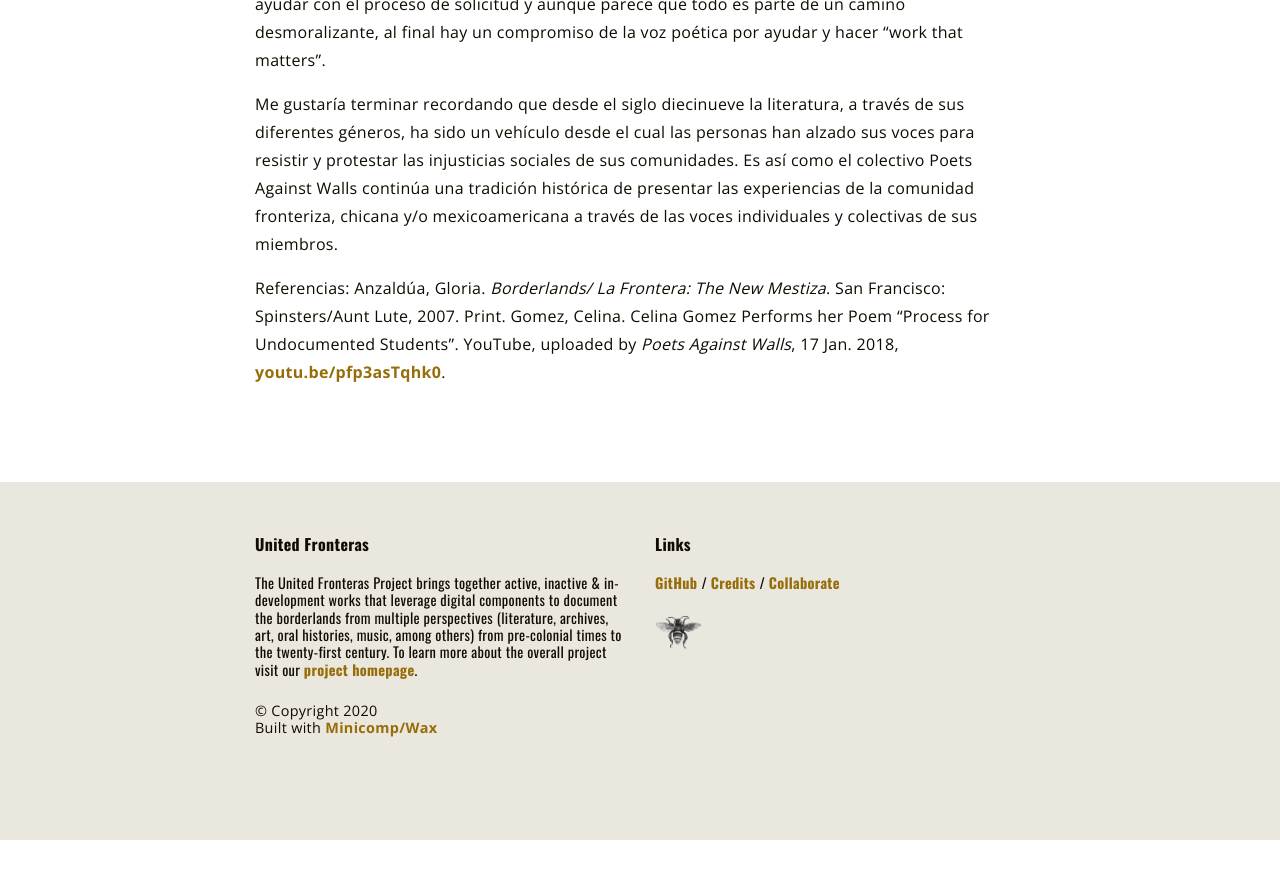
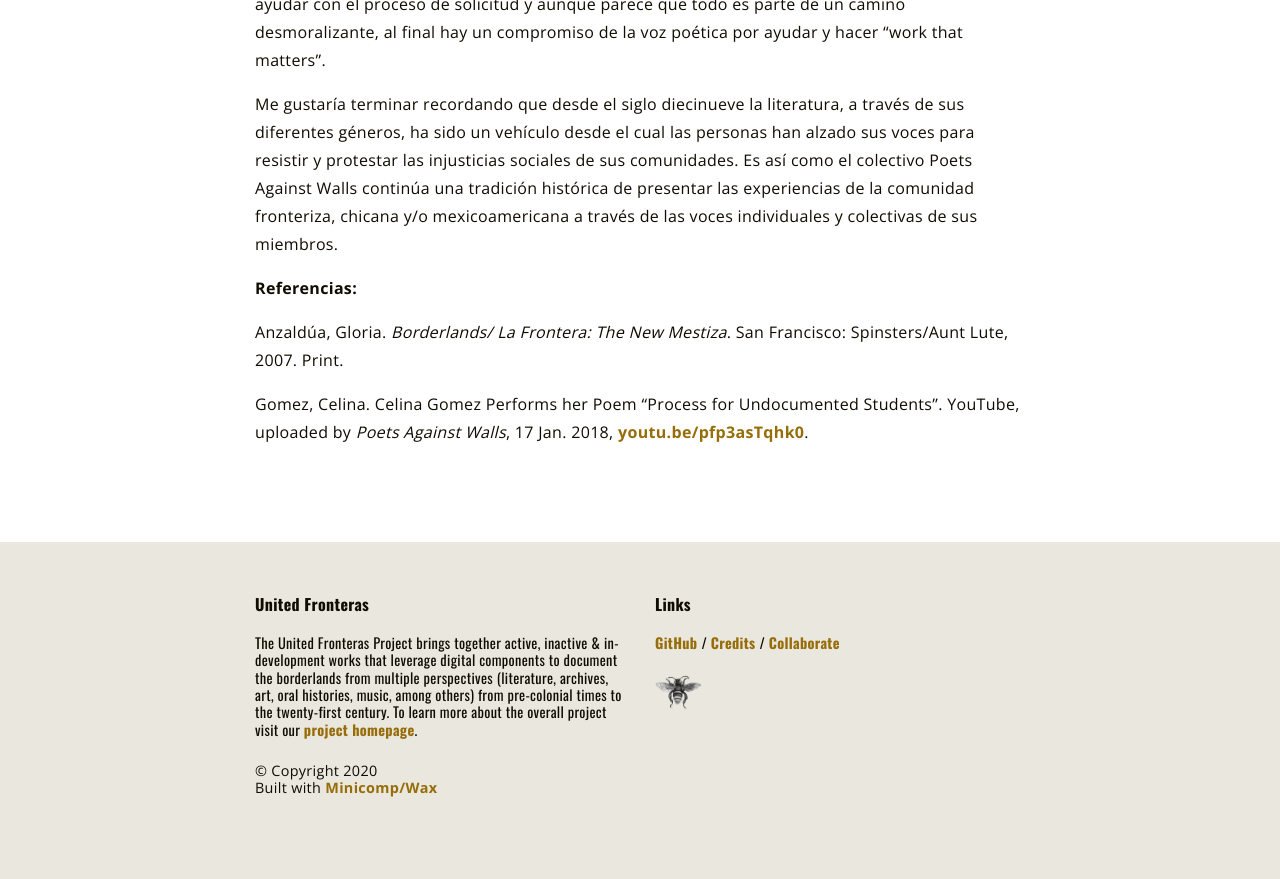
Before and after one commit to unitedfronteras/ufexhibition_mexusa, a Jekyll site: the page built from _reflections/alonso.md, in a window 1280 px wide and 900 px high, scrolled down 1668 px. Shown: the top 879 px of the window. Built offline with Jekyll 4.4.1, drawn with Linux system fonts in a browser that asks for light colours; before the commit the page ends 2508 px from its top, so only the background shows below that; part of the change alters nothing that is shown.

```diff
--- a/_reflections/alonso.md
+++ b/_reflections/alonso.md
@@ -24,6 +24,8 @@ Me gustaría terminar recordando que desde el siglo diecinueve la literatura, a
 
 
 
- Referencias:
+**Referencias:**
+
 Anzaldúa, Gloria. *Borderlands/ La Frontera: The New Mestiza*. San Francisco: Spinsters/Aunt Lute, 2007. Print.
+
 Gomez, Celina. Celina Gomez Performs her Poem "Process for Undocumented Students". YouTube, uploaded by *Poets Against Walls*, 17 Jan. 2018, [youtu.be/pfp3asTqhk0](https://www.youtube.com/watch?v=pfp3asTqhk0&ab_channel=PoetsAgainstWalls).
```
